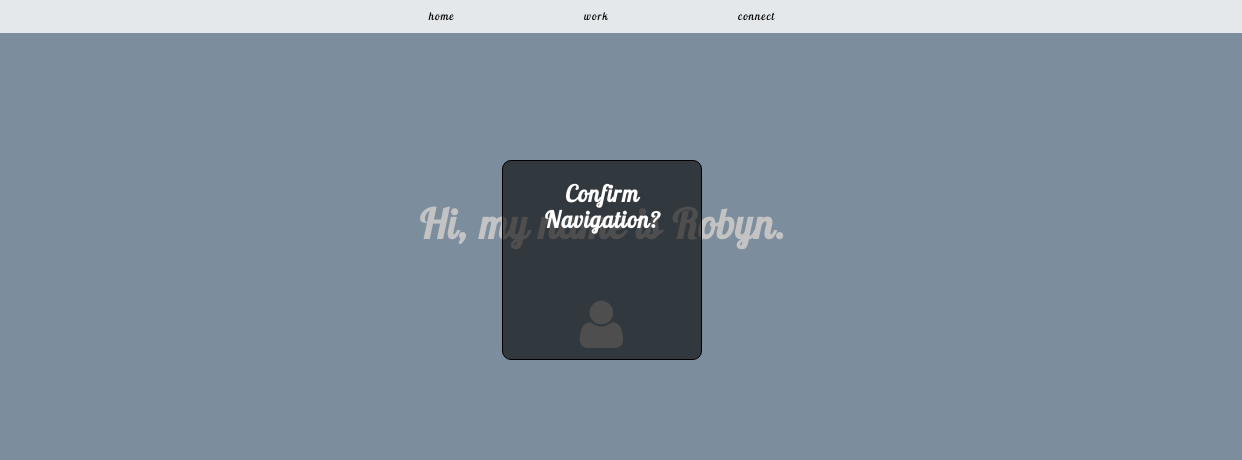
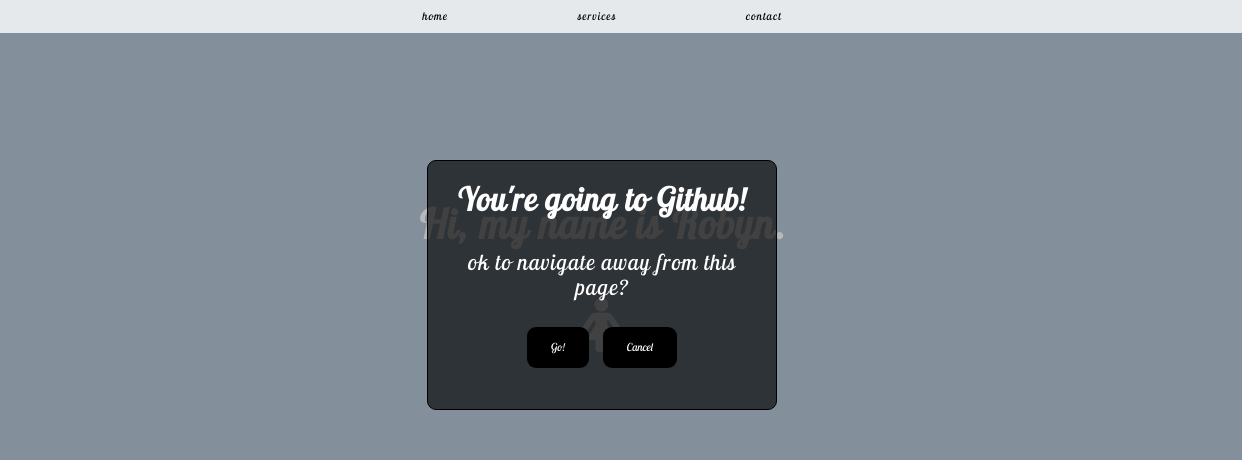
Before and after one commit to rgilbert8888/Final_Project, a website: page index.html in a window 1280 px wide. Both pictures are taken after a click on the icon 17 px from the left and 18 px from the top of the page. Shown: the top 460 px of the page, 38-1280 px from the left. Drawn offline with nearby package versions, Linux system fonts and the light colour scheme.

Commit message:
more modal

```diff
--- a/index.html
+++ b/index.html
@@ -12,51 +12,34 @@
         <link rel="stylesheet" type="text/css" href="/bower_components/normalize.css/normalize.css">
         <link href='http://fonts.googleapis.com/css?family=Lobster+Two:400italic' rel='stylesheet' type='text/css'>
         <link rel="stylesheet" href="scss/main.css">
-
-        <!-- Place favicon.ico and apple-touch-icon.png in the root directory -->
     </head>
     <body>
-    	<header>
-	<div class="nav-wrapper">
-		<div class="mobile-on hamburger-menu"><i class="fa fa-arrow-circle-o-left fa-3x"></i></div>
+    <header>
+	   <div class="nav-wrapper">
+		  <div class="mobile-on hamburger-menu"><i class="fa fa-arrow-circle-o-left fa-3x"></i></div>
 			<nav>
 				<ul>
                     <li><a href="#home" data-target="home">home</a></li>
-                    <li><a href="#work" data-target="work">work</a></li>
-                    <li><a href="#contact" data-target="contact">connect</a></li>
+                    <li><a href="#work" data-target="work">services</a></li>
+                    <li><a href="#contact" data-target="contact">contact</a></li>
 				</ul>
 			</nav>
     	</div>
-    	</header>
+    </header>
         <i class="fa fa-github-square fa-5x"></i>
             <div class="wrapper-navigate">
                 <div class='modal-navigate'>
-                    <h3>Confirm Navigation?</h3>
- <!--                    <form class="vertical-form">
-                        <div class="form-group">
-                            <label>Name</label>
-                            <input id='name' required>
-                        </div>
-                        <div class="form-group">
-                            <label>Email</label>
-                            <input id='email' type="email" required>
-                        </div>
-                        <div class="form-group">
-                            <label>Message</label>
-                            <textarea id="message" required></textarea>
-                        </div>
-                        <p id="count"></p>
-
-                        <button type="submit" class="btn-send">Send!</button>
-                        <button class="btn-cancel">Cancel</button>
-                    </form>     -->
+                    <h2>You're going to Github!</h2>
+                    <p>ok to navigate away from this page?</p>
+                    <button class='btn-send'><a href='https://github.com/rgilbert8888'>Go!</a></button>
+                    <button class="btn-cancel-nav">Cancel</button>
                 </div>
             </div>
 
     	<section id="home">
     		<h1>Hi, my name is Robyn.</h1>  <!-- animate the h1 sections with css3!! -->
             <div>
-              <i class="fa fa-user fa-5x"></i>
+              <i class="fa fa-female fa-5x"></i>
         </div>
         <div><i class="fa fa-chevron-down fa-5x"></i></div>
     	</section>
@@ -67,21 +50,18 @@
         			<!-- <p>content</p> -->
                     <img class="under" src="assets/images/mug.jpeg">
     	    		<div class="draw">
-                        <a href="#">Link to my Github 1</a>
+                        <a href="#">Sticker Removal</a>
                     </div>
     	    	</div>
 
     	    	<div class="col" id="second-col">
-    	    		<!-- <p>contentcontent contentcontent content contentcontent content</p> -->
                     <img class="under" src="assets/images/plant.jpg">
-    	    		<div class="draw"><a href="#">Link to my Github 2</a></div>
+    	    		<div class="draw"><a href="#">Plant Watering</a></div>
     	    	</div>
 
     	    	<div class="col" id="third-col">
-                    <!-- <p>contentcontent contentcontent content contentcontent content</p>
-                    <p>contentcontent contentcontent content contentcontent content</p> -->
     	    		<img class="under" src="assets/images/table.jpg">
-                    <div class="draw"><a href="#">Link to my Github 3</a></div>
+                    <div class="draw"><a href="#">Meeting Planning</a></div>
         		</div>
             </div>
     	</section>
@@ -106,17 +86,12 @@
                             <textarea id="message" required></textarea>
                         </div>
                         <p id="count"></p>
-
                         <button type="submit" class="btn-send">Send!</button>
                         <button class="btn-cancel">Cancel</button>
                     </form>
                 </div>
             </div>
     	</section>
-
-
-
-
     	<script src="scripts/plugins.js"></script>
     	<script src="scripts/main.js"></script>
 
--- a/scss/main.scss
+++ b/scss/main.scss
@@ -29,7 +29,7 @@
 	margin: 0 auto;
 	font-family: 'Lobster Two';
 	font-style: italic;
-	font-weight: 400;
+	font-weight: lighter;
 	// padding: 5%;
 
 }
--- a/scss/partials/_buttons.scss
+++ b/scss/partials/_buttons.scss
@@ -1,4 +1,4 @@
-btn {
+.btn {
 	margin: 20px 0 0 0;
 	padding: 14px 24px 14px 24px;
 	margin-top: 5px;
@@ -10,30 +10,18 @@
 	background-color: $font-dark;
 	overflow: visible;
 	position: relative;
-
-
-	// @include box-shadow();
-	// @include gradient(rgba(214,214,214,1), rgba(146,146,155,1));
 }
 
 
-.btn-send{
-	@extend btn;
+.btn-send{   //go to ghub
+	@extend .btn;
 	margin-right: 5px;
 
 	// @include gradient(#555555, #222222);
 }
 
 //no
-.btn-cancel{
-	@extend btn;
+.btn-cancel, .btn-cancel-nav{
+	@extend .btn;
 	margin-left: 5px;
-	// @include gradient(rgba(255,48,25,1), rgba(147,19,2,1));
 }
-
-
-//yes
-// .btn-yes{
-// 	@extend button;
-// 	// @include gradient(rgba(75,198,102,1), rgba(0,87,0,1) );
-// }
--- a/scss/partials/_fonts.scss
+++ b/scss/partials/_fonts.scss
@@ -10,9 +10,9 @@
 $alt-accent-color: rgb(79, 122, 160);
 
 body {
-	font-family: $main-font;
-	font-style: normal;
-	font-weight: 500;
+	// font-family: $main-font;
+	// font-style: normal;
+	// font-weight: 500;
 	font-size: $font-small;
 	letter-spacing: 0.10em;
 	color: $font-dark;
--- a/scss/partials/_mixins.scss
+++ b/scss/partials/_mixins.scss
@@ -21,9 +21,12 @@
    @if $point == desktop {
      @media (min-width: 650px) { @content ; }
   }
-  //  @else if $point == laptop {
-  //    @media (min-width: 64em) { @content ; }
-  // }
+    @if $point == med-width {
+    @media (min-width: 475px) { @content ; }
+    }
+  @if $point == desktop-wide {
+     @media (min-width: 800px) { @content ; }
+  }
   //   @else if $point == tablet {
   //    @media (min-width: 50em) { @content ; }
   // }
@@ -40,7 +43,7 @@
   position: fixed;
   top:0;
   left:0;
-  background-color: rgba(155,155,155,.6);
+  background-color: rgba(155,155,155,.7);
   width:100%;
   height:100%;
   padding: 0;
@@ -57,7 +60,7 @@
     border: 1px solid black;
     padding:20px;
     text-align:center;
-    background-color:rgba(1,1,1,.6);
+    background-color:rgba(1,1,1,.65);
     color:white;
     border-radius: $border-radius;
 }
--- a/scss/partials/_modal.scss
+++ b/scss/partials/_modal.scss
@@ -5,14 +5,16 @@
 	@include modal-wrapper;
 	z-index: 1;
 	.modal-navigate{
-		@include modal(200px, 200px);
+		@include modal(350px, 250px);
+		h2{
+			padding-bottom: 10px;
+		}
+		p{
+			font-size: $font-small * 2;
+			font-weight: lighter;
+		}
 	}
 }
-
-
-
-
-
 
 
 
--- a/scss/partials/_sections.scss
+++ b/scss/partials/_sections.scss
@@ -13,11 +13,13 @@
 }
 
 #work{
+
 	height: 100vh;
 	background-color: $font-light;
 
 	h2{
 		padding: 100px 0px;
+		color: $font-dark;
 	}
 }
 
@@ -48,20 +50,17 @@
 				width: 33.33%;
 			}
 
+
 			img.under{
 				width: 100%;
 				border: 0;
 				height: 350px;
-
 				filter: grayscale(1);
 				-webkit-filter: grayscale(1);
   				@include  breakpoint(desktop) {
   					max-width: 350px;
   					}
   				}
-
-
-
 
 				.draw {
 					position: absolute;
@@ -75,10 +74,10 @@
 					opacity: 0;
 					transition: all 1.5s;
 
-
 						a{
 							color: $font-dark;
 							font-size: $base-size * .75;
+						}
 					}
 
 			&:hover {
@@ -89,7 +88,7 @@
 					color:black;
 
 				}
-			}
+
 			}
 		}
 	}
```
Also changed, not shown: scripts/main.js (line endings or trailing spaces), scss/main.css. Lines whose indentation alone changed are shown as unchanged.
